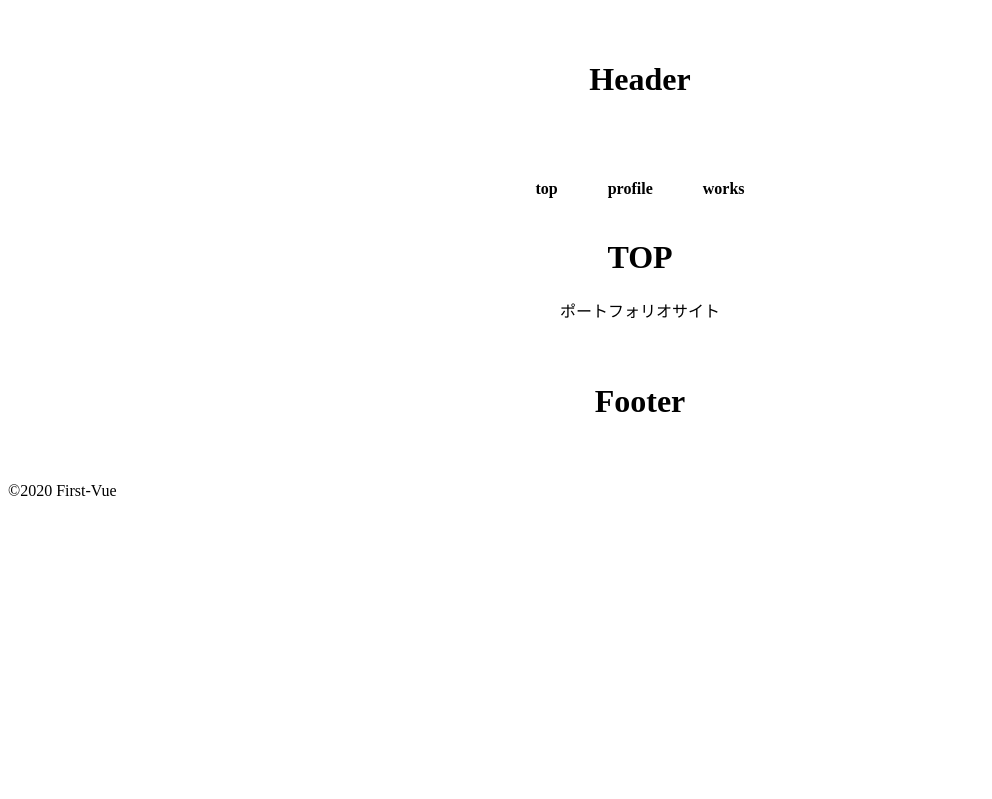
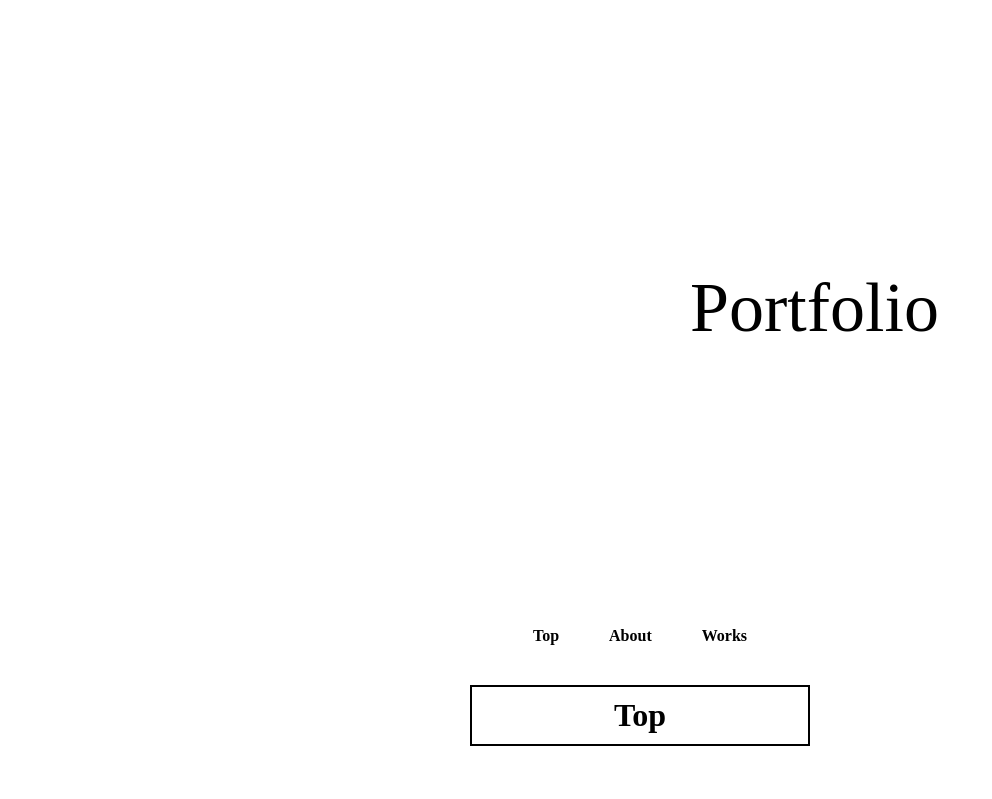
Before and after one commit to kotaok/first_vue, a Vue app: page / in a window 1280 px wide. Shown: the top 799 px of the page, without its empty margins (0-992 px from the left). Built offline with nearby package versions, Linux system fonts and the light colour scheme.

Commit message:
スタイルの調整、ファビコンの追加

```diff
--- a/src/App.vue
+++ b/src/App.vue
@@ -2,9 +2,9 @@
   <div>
     <myheader></myheader>
     <div id="nav">
-      <router-link to="/" class="navmenu">top</router-link>
-      <router-link to="/page2" class="navmenu">profile</router-link>
-      <router-link to="/page3" class="navmenu">works</router-link>
+      <router-link to="/" class="navmenu">Top</router-link>
+      <router-link to="/page2" class="navmenu">About</router-link>
+      <router-link to="/page3" class="navmenu">Works</router-link>
     </div>
     <router-view></router-view>
     <myfooter></myfooter>
--- a/src/components/myfooter.vue
+++ b/src/components/myfooter.vue
@@ -1,7 +1,7 @@
 <template>
   <div>
     <h1 class="footer">Footer</h1>
-    <p>©︎2020 First-Vue</p>
+    <p>©︎2020 kota</p>
   </div>
 </template>
 
--- a/src/components/myheader.vue
+++ b/src/components/myheader.vue
@@ -1,6 +1,11 @@
 <template>
-  <div>
-    <h1 class="header">Header</h1>
+  <div class="header">
+   <div>
+
+   </div>
+   <div>
+     <p>Portfolio</p>
+   </div>
   </div>
 </template>
 
@@ -9,7 +14,16 @@
 
 <style>
 .header {
-  padding: 40px;
-  text-align: center;
+  display: flex;
+  justify-content: center;
+  padding: 15%;
+}
+.header div {
+  width: 45%;
+}
+
+.header div p {
+  font-size: 70px;
+  margin-left: 50px;
 }
 </style>
--- a/src/components/page1.vue
+++ b/src/components/page1.vue
@@ -1,6 +1,6 @@
 <template>
   <div class="block">
-    <h1>TOP</h1>
+    <h1 class="title">Top</h1>
     <p>ポートフォリオサイト</p>
   </div>
 </template>
@@ -12,4 +12,13 @@
 .block {
   text-align: center;
 }
+
+.title {
+  width: 25%;
+  padding: 10px;
+  margin: auto;
+  margin-top: 20px;
+  margin-bottom: 50px;
+  border: solid 2px #000000;
+}
 </style>
--- a/src/components/page2.vue
+++ b/src/components/page2.vue
@@ -1,6 +1,6 @@
 <template>
   <div class="block">
-    <h1>PROFILE</h1>
+    <h1 class="title">About</h1>
     <p>言語/フレームワークなど</p>
     <ul class="skill">
       <li>HTML・CSS</li>
--- a/src/components/page3.vue
+++ b/src/components/page3.vue
@@ -1,6 +1,6 @@
 <template>
   <div class="block">
-    <h1>WORKS</h1>
+    <h1 class="title">Works</h1>
     <p>これまでに製作した作品</p>
   </div>
 </template>
```
Also changed, not shown: 1 other file (tests, documents, lock files or other folders).
